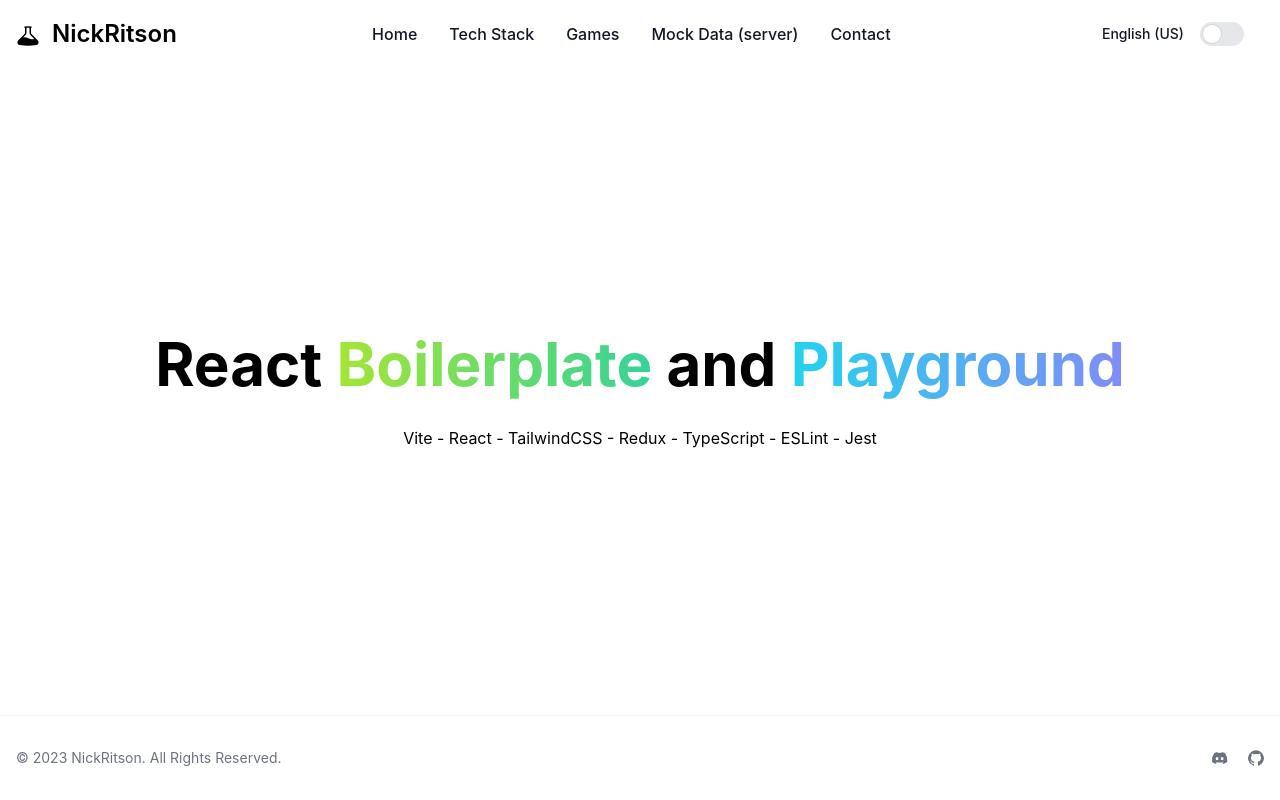
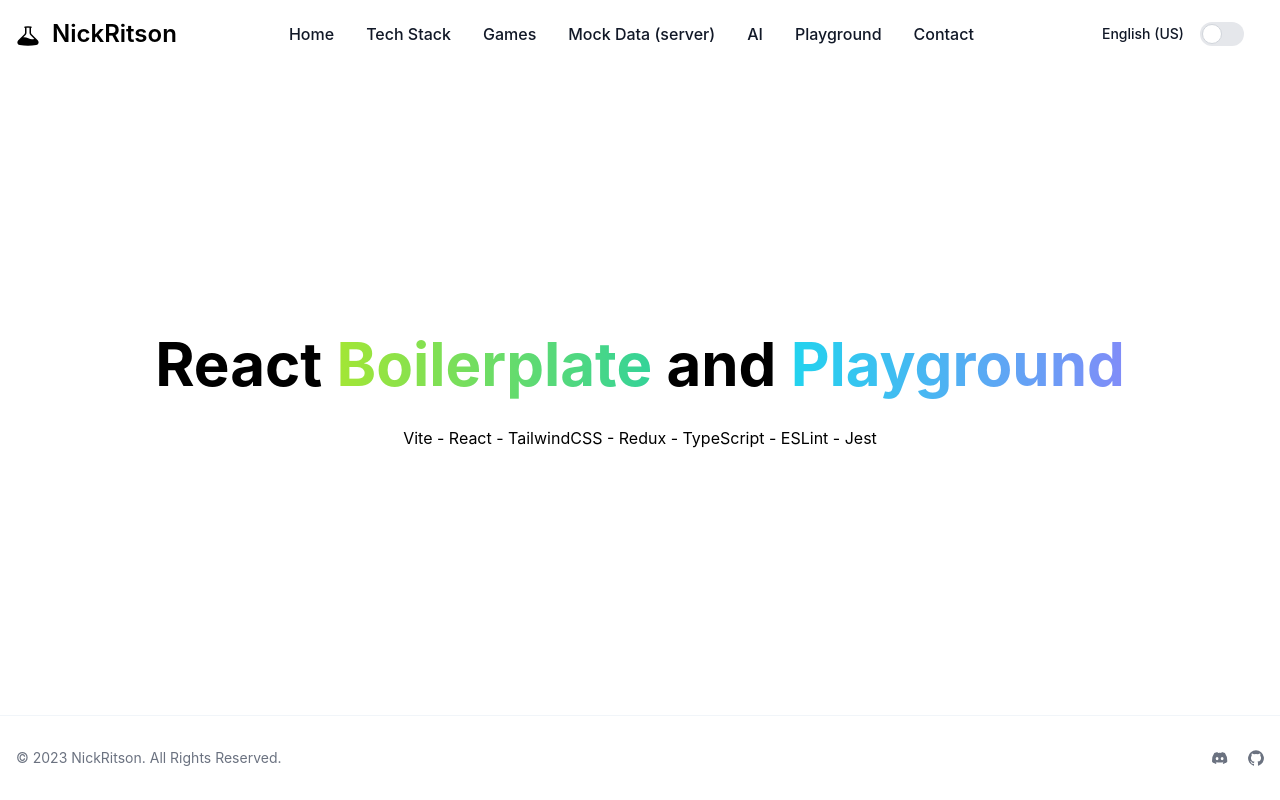
Before and after one commit to NickRitson/boilerplate, a React (Vite) app in the folder frontend/: page / in a window 1280 px wide. Built offline with nearby package versions, Linux system fonts and the light colour scheme.

Commit message:
added new things

```diff
--- a/frontend/src/components/navbar/Navbar.tsx
+++ b/frontend/src/components/navbar/Navbar.tsx
@@ -40,6 +40,16 @@ const Navbar: React.FC = () => {
                         </li>
                         <li>
                             <Link to="/" className="block py-2 px-3 md:p-0 text-gray-900 rounded md:hover:text-blue-700 dark:text-white md:dark:hover:text-blue-500 dark:hover:text-white">
+                                AI
+                            </Link>
+                        </li>
+                        <li>
+                            <Link to="/playground" className="block py-2 px-3 md:p-0 text-gray-900 rounded md:hover:text-blue-700 dark:text-white md:dark:hover:text-blue-500 dark:hover:text-white">
+                                Playground
+                            </Link>
+                        </li>
+                        <li>
+                            <Link to="/" className="block py-2 px-3 md:p-0 text-gray-900 rounded md:hover:text-blue-700 dark:text-white md:dark:hover:text-blue-500 dark:hover:text-white">
                                 Contact
                             </Link>
                         </li>
--- a/frontend/src/views/GamesPage.tsx
+++ b/frontend/src/views/GamesPage.tsx
@@ -23,10 +23,11 @@ const GamePage: React.FC = () => {
 
     return (
         <div className="container mx-auto">
-            <section>
-            <h1 className="text-6xl font-bold text-center py-6 bg-gradient-to-r from-lime-400 to-lime-600 bg-clip-text text-transparent">
+            <section className="text-center">
+                <h1 className="text-6xl font-bold pt-3 pb-1 bg-gradient-to-r from-lime-400 to-lime-600 bg-clip-text text-transparent">
                     Game Publishers
                 </h1>
+                <small className="font-bold text-slate-500">data source: <a href="https://rawg.io/" target="_blank">https://rawg.io/</a></small>
             </section>
             <section>
                 <div className="grid grid-cols-1 md:grid-cols-2 lg:grid-cols-4 gap-4 mt-8">
--- /dev/null
+++ b/frontend/src/views/Playground.tsx
@@ -0,0 +1,9 @@
+const Playground: React.FC = () => {
+    return (
+        <div className="container mx-auto">
+            <h1 className="font-bold text-3xl bg-gradient-to-r from-cyan-700 to-sky-300 bg-clip-text text-transparent">Playground</h1>
+        </div>
+    );
+}
+
+export default Playground;
--- a/frontend/src/views/TechStackPage.tsx
+++ b/frontend/src/views/TechStackPage.tsx
@@ -60,6 +60,7 @@ const TechStackPage: React.FC = () => {
                 <section className="my-12">
                     <div>
                         <p className="font-bold">Site Status: <span><a href="https://freelance-3.betteruptime.com" target="_blank">check status</a></span></p>
+                        <hr />
                     </div>
                 </section>
             </div>
```
